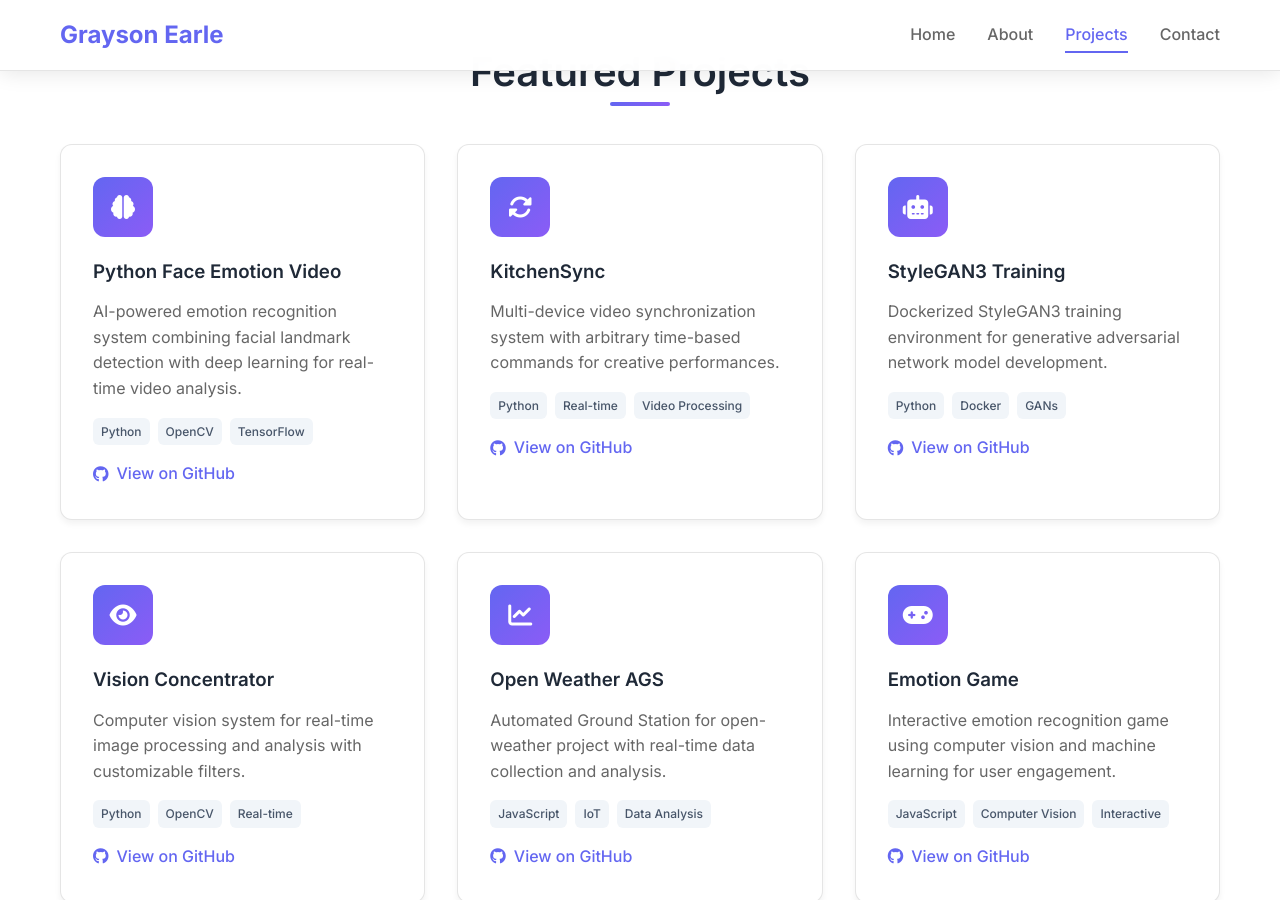
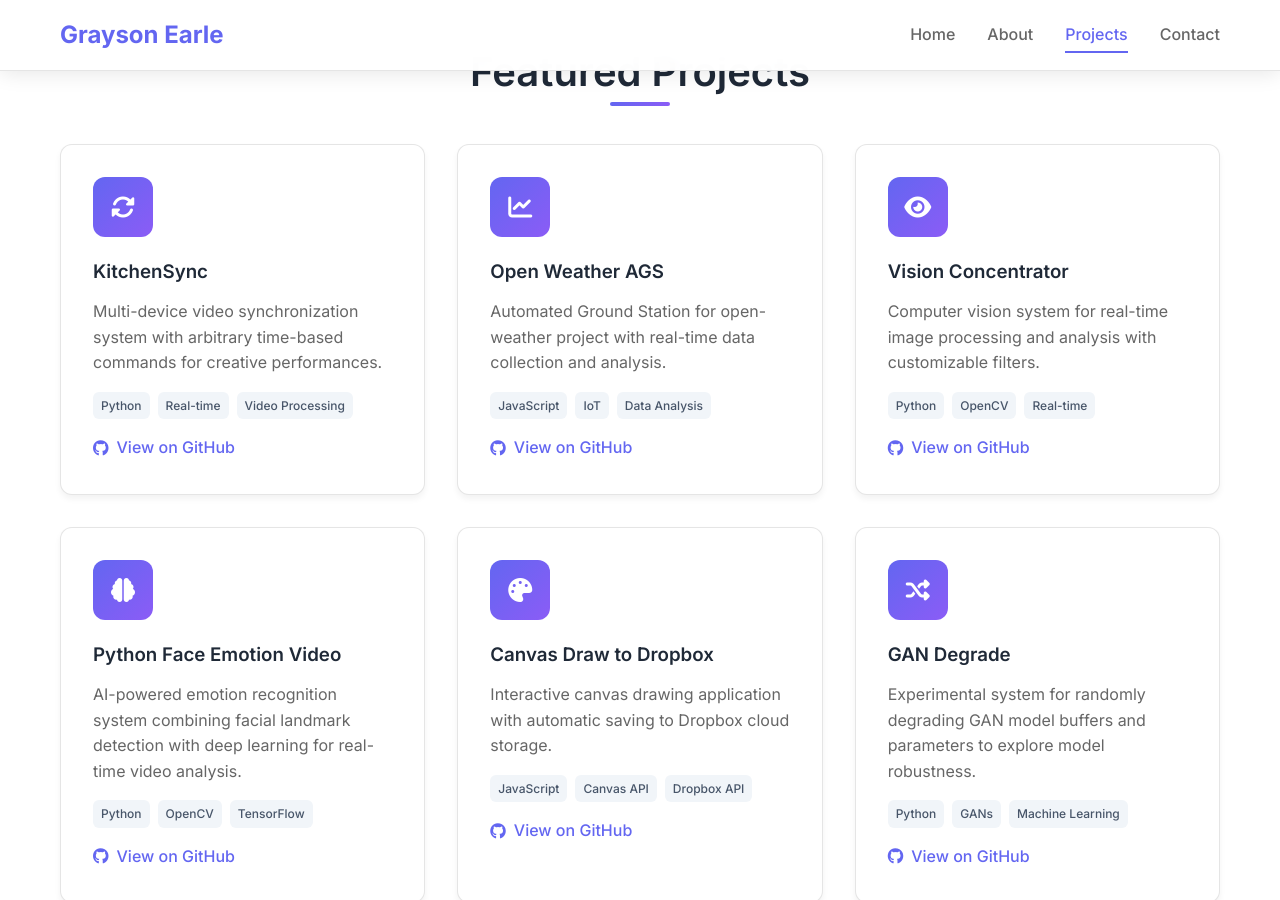
Before and after one commit to prismspecs/prismspecs.github.io, a Jekyll site: the page built from index.md, in a window 1280 px wide and 900 px high, scrolled down 1575 px. Built offline with Jekyll 4.4.1, drawn with Linux system fonts in a browser that asks for light colours.

Commit message:
changed featured projects

```diff
--- a/index.md
+++ b/index.md
@@ -71,24 +71,6 @@ title: Grayson Earle - AI Software Engineer
         <div class="projects-grid">
             <div class="project-card">
                 <div class="project-image">
-                    <i class="fas fa-brain"></i>
-                </div>
-                <div class="project-content">
-                    <h3>Python Face Emotion Video</h3>
-                    <p>AI-powered emotion recognition system combining facial landmark detection with deep learning for real-time video analysis.</p>
-                    <div class="project-tech">
-                        <span class="tech-tag">Python</span>
-                        <span class="tech-tag">OpenCV</span>
-                        <span class="tech-tag">TensorFlow</span>
-                    </div>
-                    <a href="https://github.com/prismspecs/python-face-emotion-video" class="project-link" target="_blank">
-                        <i class="fab fa-github"></i> View on GitHub
-                    </a>
-                </div>
-            </div>
-
-            <div class="project-card">
-                <div class="project-image">
                     <i class="fas fa-sync-alt"></i>
                 </div>
                 <div class="project-content">
@@ -107,17 +89,17 @@ title: Grayson Earle - AI Software Engineer
 
             <div class="project-card">
                 <div class="project-image">
-                    <i class="fas fa-robot"></i>
+                    <i class="fas fa-chart-line"></i>
                 </div>
                 <div class="project-content">
-                    <h3>StyleGAN3 Training</h3>
-                    <p>Dockerized StyleGAN3 training environment for generative adversarial network model development.</p>
+                    <h3>Open Weather AGS</h3>
+                    <p>Automated Ground Station for open-weather project with real-time data collection and analysis.</p>
                     <div class="project-tech">
-                        <span class="tech-tag">Python</span>
-                        <span class="tech-tag">Docker</span>
-                        <span class="tech-tag">GANs</span>
+                        <span class="tech-tag">JavaScript</span>
+                        <span class="tech-tag">IoT</span>
+                        <span class="tech-tag">Data Analysis</span>
                     </div>
-                    <a href="https://github.com/prismspecs/stylegan3" class="project-link" target="_blank">
+                    <a href="https://github.com/prismspecs/open_weather-ags" class="project-link" target="_blank">
                         <i class="fab fa-github"></i> View on GitHub
                     </a>
                 </div>
@@ -143,17 +125,17 @@ title: Grayson Earle - AI Software Engineer
 
             <div class="project-card">
                 <div class="project-image">
-                    <i class="fas fa-chart-line"></i>
+                    <i class="fas fa-brain"></i>
                 </div>
                 <div class="project-content">
-                    <h3>Open Weather AGS</h3>
-                    <p>Automated Ground Station for open-weather project with real-time data collection and analysis.</p>
+                    <h3>Python Face Emotion Video</h3>
+                    <p>AI-powered emotion recognition system combining facial landmark detection with deep learning for real-time video analysis.</p>
                     <div class="project-tech">
-                        <span class="tech-tag">JavaScript</span>
-                        <span class="tech-tag">IoT</span>
-                        <span class="tech-tag">Data Analysis</span>
+                        <span class="tech-tag">Python</span>
+                        <span class="tech-tag">OpenCV</span>
+                        <span class="tech-tag">TensorFlow</span>
                     </div>
-                    <a href="https://github.com/prismspecs/open_weather-ags" class="project-link" target="_blank">
+                    <a href="https://github.com/prismspecs/python-face-emotion-video" class="project-link" target="_blank">
                         <i class="fab fa-github"></i> View on GitHub
                     </a>
                 </div>
@@ -161,17 +143,35 @@ title: Grayson Earle - AI Software Engineer
 
             <div class="project-card">
                 <div class="project-image">
-                    <i class="fas fa-gamepad"></i>
+                    <i class="fas fa-palette"></i>
                 </div>
                 <div class="project-content">
-                    <h3>Emotion Game</h3>
-                    <p>Interactive emotion recognition game using computer vision and machine learning for user engagement.</p>
+                    <h3>Canvas Draw to Dropbox</h3>
+                    <p>Interactive canvas drawing application with automatic saving to Dropbox cloud storage.</p>
                     <div class="project-tech">
                         <span class="tech-tag">JavaScript</span>
-                        <span class="tech-tag">Computer Vision</span>
-                        <span class="tech-tag">Interactive</span>
+                        <span class="tech-tag">Canvas API</span>
+                        <span class="tech-tag">Dropbox API</span>
                     </div>
-                    <a href="https://github.com/prismspecs/emotion-game" class="project-link" target="_blank">
+                    <a href="https://github.com/prismspecs/canvas-draw-to-dropbox" class="project-link" target="_blank">
+                        <i class="fab fa-github"></i> View on GitHub
+                    </a>
+                </div>
+            </div>
+
+            <div class="project-card">
+                <div class="project-image">
+                    <i class="fas fa-random"></i>
+                </div>
+                <div class="project-content">
+                    <h3>GAN Degrade</h3>
+                    <p>Experimental system for randomly degrading GAN model buffers and parameters to explore model robustness.</p>
+                    <div class="project-tech">
+                        <span class="tech-tag">Python</span>
+                        <span class="tech-tag">GANs</span>
+                        <span class="tech-tag">Machine Learning</span>
+                    </div>
+                    <a href="https://github.com/prismspecs/gan_degrade" class="project-link" target="_blank">
                         <i class="fab fa-github"></i> View on GitHub
                     </a>
                 </div>
```
